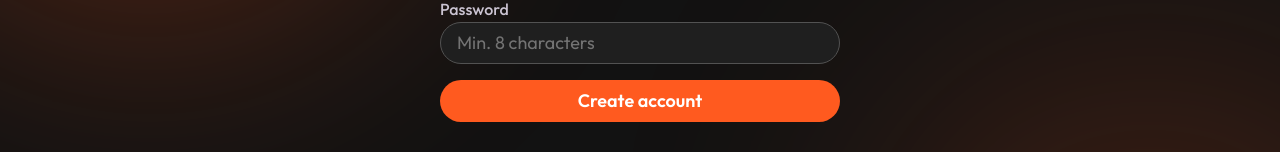
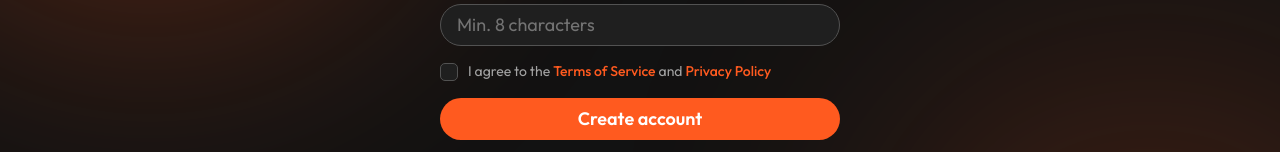
Before and after one commit to Beet-Bytes/borsch-ai, a Next.js app in the folder frontend/: page /register in a window 1280 px wide. Shown: the part 370-522 px from the top of the page. Built offline with nearby package versions, Linux system fonts and the light colour scheme; no server answers.

Commit message:
feature(BH6-58): added checkbox on registration page for agree terms and policy

```diff
--- a/frontend/src/app/(auth)/register/page.tsx
+++ b/frontend/src/app/(auth)/register/page.tsx
@@ -3,11 +3,22 @@
 import Link from 'next/link';
 import { Input } from '@/app/components/ui/Input/Input';
 import { Button } from '@/app/components/ui/Button/Button';
+import { Checkbox } from '@/app/components/ui/Checkbox/Checkbox';
 import { useRegister } from './useRegister';
 import styles from './page.module.css';
 
 export default function RegisterPage() {
-  const { email, setEmail, password, setPassword, error, loading, handleSubmit } = useRegister();
+  const {
+    email,
+    setEmail,
+    password,
+    setPassword,
+    agreed,
+    setAgreed,
+    errors,
+    loading,
+    handleSubmit,
+  } = useRegister();
 
   return (
     <div className={styles.card}>
@@ -24,6 +35,7 @@ export default function RegisterPage() {
           value={email}
           onChange={(e) => setEmail(e.target.value)}
           autoComplete="email"
+          error={errors.email}
         />
         <Input
           label="Password"
@@ -32,8 +44,26 @@ export default function RegisterPage() {
           value={password}
           onChange={(e) => setPassword(e.target.value)}
           autoComplete="new-password"
+          error={errors.password}
         />
-        {error && <p className={styles.error}>{error}</p>}
+        <Checkbox
+          checked={agreed}
+          onChange={(e) => setAgreed(e.target.checked)}
+          error={errors.agreed}
+          label={
+            <>
+              I agree to the{' '}
+              <Link href="/terms" className={styles.link}>
+                Terms of Service
+              </Link>{' '}
+              and{' '}
+              <Link href="/privacy" className={styles.link}>
+                Privacy Policy
+              </Link>
+            </>
+          }
+        />
+        {errors.submit && <p className={styles.error}>{errors.submit}</p>}
         <Button type="submit" fullWidth loading={loading}>
           Create account
         </Button>
--- a/frontend/src/app/(auth)/register/useRegister.ts
+++ b/frontend/src/app/(auth)/register/useRegister.ts
@@ -8,33 +8,61 @@ export function useRegister() {
   const router = useRouter();
   const [email, setEmail] = useState('');
   const [password, setPassword] = useState('');
-  const [error, setError] = useState('');
+  const [agreed, setAgreed] = useState(false);
+  const [errors, setErrors] = useState<{
+    email?: string;
+    password?: string;
+    agreed?: string;
+    submit?: string;
+  }>({});
   const [loading, setLoading] = useState(false);
 
   const validate = () => {
-    if (!/^[^\s@]+@[^\s@]+\.[^\s@]+$/.test(email)) return 'Enter a valid email';
-    if (password.length < 8) return 'Password must be at least 8 characters';
-    return null;
+    const next: typeof errors = {};
+    if (!/^[^\s@]+@[^\s@]+\.[^\s@]+$/.test(email)) next.email = 'Enter a valid email';
+    if (password.length < 8) next.password = 'Password must be at least 8 characters';
+    if (!agreed) next.agreed = 'You must agree to the Terms & Privacy Policy';
+    return next;
   };
 
   const handleSubmit = async (e: React.FormEvent) => {
     e.preventDefault();
-    const validationError = validate();
-    if (validationError) {
-      setError(validationError);
+    const validationErrors = validate();
+    if (Object.keys(validationErrors).length > 0) {
+      setErrors(validationErrors);
       return;
     }
-    setError('');
+    setErrors({});
     setLoading(true);
     try {
-      await register(email, password);
+      await register(email, password, agreed);
       router.push(`/confirm?email=${encodeURIComponent(email)}`);
     } catch (err) {
-      setError(err instanceof Error ? err.message : 'Registration failed');
+      const message = err instanceof Error ? err.message : 'Registration failed';
+      if (message.toLowerCase().includes('password')) {
+        setErrors({ password: message });
+      } else if (
+        message.toLowerCase().includes('email') ||
+        message.toLowerCase().includes('username')
+      ) {
+        setErrors({ email: message });
+      } else {
+        setErrors({ submit: message });
+      }
     } finally {
       setLoading(false);
     }
   };
 
-  return { email, setEmail, password, setPassword, error, loading, handleSubmit };
+  return {
+    email,
+    setEmail,
+    password,
+    setPassword,
+    agreed,
+    setAgreed,
+    errors,
+    loading,
+    handleSubmit,
+  };
 }
--- /dev/null
+++ b/frontend/src/app/components/ui/Checkbox/Checkbox.module.css
@@ -0,0 +1,87 @@
+.wrapper {
+  display: flex;
+  flex-direction: column;
+  gap: var(--spacing-xs);
+}
+
+.row {
+  display: flex;
+  align-items: center;
+  gap: 10px;
+  cursor: pointer;
+}
+
+.disabled {
+  opacity: 0.5;
+  cursor: not-allowed;
+  pointer-events: none;
+}
+
+/* Hide native checkbox */
+.input {
+  position: absolute;
+  width: 1px;
+  height: 1px;
+  opacity: 0;
+  pointer-events: none;
+}
+
+/* Custom box */
+.box {
+  flex-shrink: 0;
+  width: 18px;
+  height: 18px;
+  border-radius: 5px;
+  border: 1.5px solid var(--color-neutral-500);
+  background-color: var(--color-neutral-800);
+  display: flex;
+  align-items: center;
+  justify-content: center;
+  transition:
+    border-color 0.15s ease,
+    background-color 0.15s ease,
+    box-shadow 0.15s ease;
+  color: transparent;
+}
+
+.input:checked + .box {
+  border-color: var(--color-primary-500);
+  background-color: var(--color-primary-500);
+  color: var(--color-neutral-50);
+  box-shadow: 0 0 6px 1px rgba(255, 90, 31, 0.4);
+}
+
+.input:focus-visible + .box {
+  border-color: var(--color-primary-500);
+  box-shadow:
+    0 0 0 1px var(--color-primary-500),
+    0 0 8px 1px rgba(255, 90, 31, 0.5);
+}
+
+.box.boxError {
+  border-color: var(--color-error);
+}
+
+.checkmark {
+  width: 10px;
+  height: 8px;
+}
+
+/* Label text */
+.label {
+  font-family: var(--font-outfit), var(--font-family);
+  font-size: 14px;
+  font-weight: var(--font-weight-regular);
+  color: var(--text-body);
+  line-height: 1.4;
+}
+
+/* Error message */
+.errorMessage {
+  font-family: var(--font-outfit), var(--font-family);
+  font-size: 12px;
+  font-weight: var(--font-weight-medium);
+  line-height: 17px;
+  color: var(--color-error);
+  padding-left: 28px;
+}
--- /dev/null
+++ b/frontend/src/app/components/ui/Checkbox/Checkbox.tsx
@@ -0,0 +1,45 @@
+import { forwardRef, type InputHTMLAttributes, type ReactNode } from 'react';
+import styles from './Checkbox.module.css';
+
+interface CheckboxProps extends Omit<InputHTMLAttributes<HTMLInputElement>, 'type'> {
+  label?: ReactNode;
+  error?: string;
+}
+
+export const Checkbox = forwardRef<HTMLInputElement, CheckboxProps>(
+  ({ label, error, disabled, className, id, ...props }, ref) => {
+    return (
+      <div className={styles.wrapper}>
+        <label
+          className={[styles.row, disabled ? styles.disabled : '', className ?? '']
+            .filter(Boolean)
+            .join(' ')}
+        >
+          <input
+            ref={ref}
+            type="checkbox"
+            id={id}
+            disabled={disabled}
+            className={styles.input}
+            {...props}
+          />
+          <span className={[styles.box, error ? styles.boxError : ''].filter(Boolean).join(' ')}>
+            <svg className={styles.checkmark} viewBox="0 0 10 8" fill="none">
+              <path
+                d="M1 4L3.5 6.5L9 1"
+                stroke="currentColor"
+                strokeWidth="1.5"
+                strokeLinecap="round"
+                strokeLinejoin="round"
+              />
+            </svg>
+          </span>
+          {label && <span className={styles.label}>{label}</span>}
+        </label>
+        {error && <span className={styles.errorMessage}>{error}</span>}
+      </div>
+    );
+  }
+);
+
+Checkbox.displayName = 'Checkbox';
--- a/frontend/src/app/services/auth.ts
+++ b/frontend/src/app/services/auth.ts
@@ -16,8 +16,12 @@ async function request<T>(path: string, body: unknown): Promise<T> {
   return data as T;
 }
 
-export async function register(email: string, password: string) {
-  return request<{ message: string; user_id: string }>('/auth/register', { email, password });
+export async function register(email: string, password: string, agreed_to_terms: boolean) {
+  return request<{ message: string; user_id: string }>('/auth/register', {
+    email,
+    password,
+    agreed_to_terms,
+  });
 }
 
 export async function confirmEmail(email: string, confirmation_code: string) {
```
